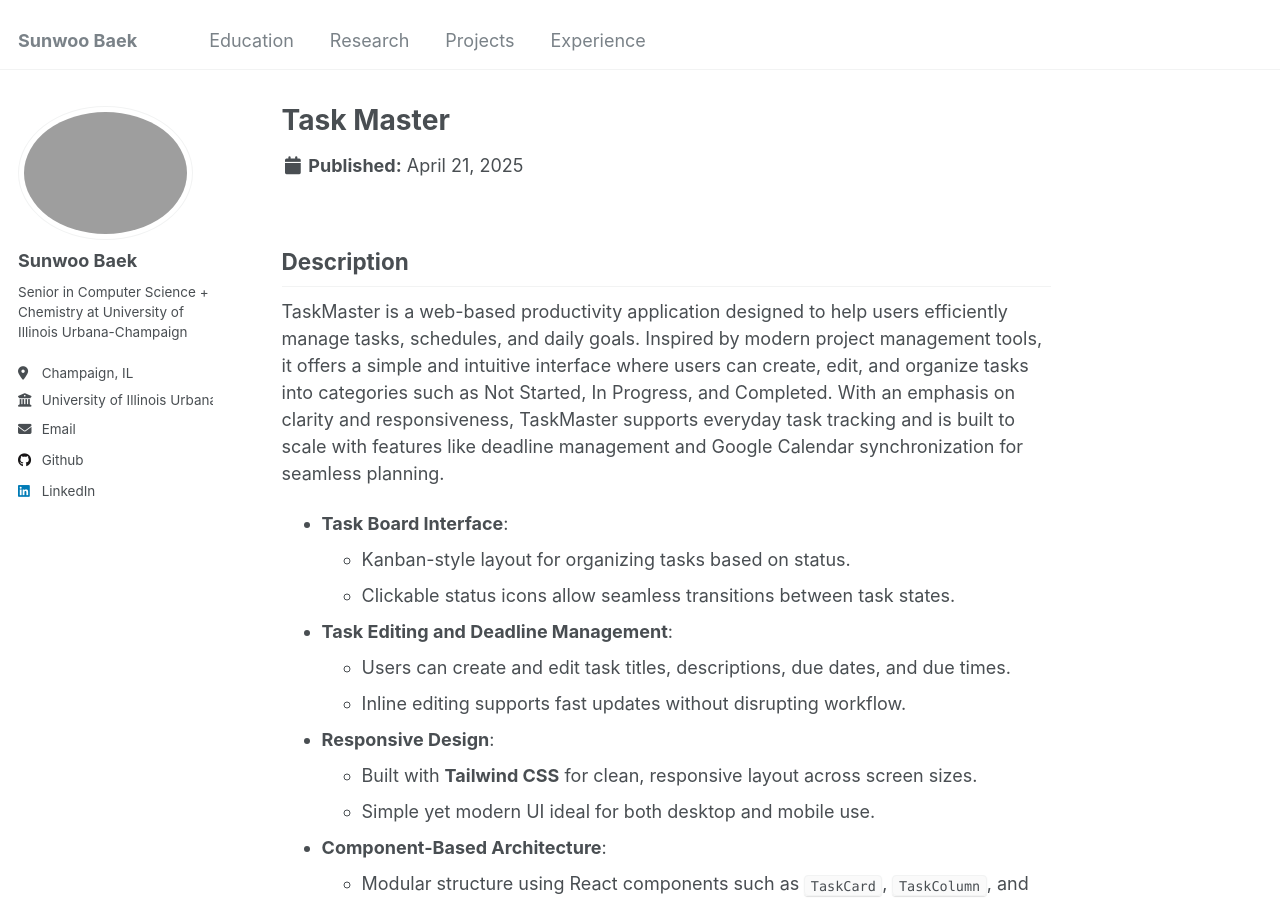
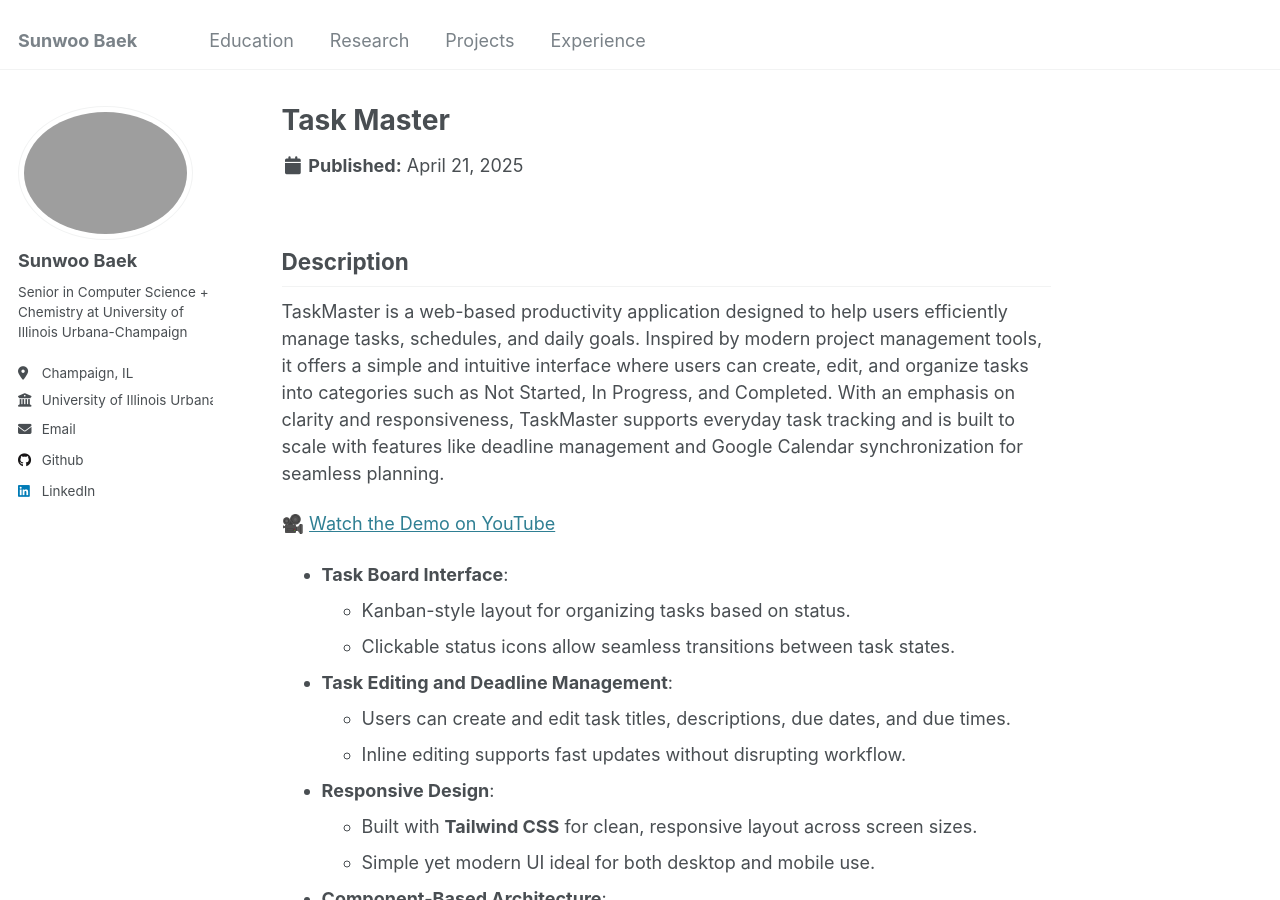
Before and after one commit to sbaek21/sbaek21.github.io, a Jekyll site: the page built from _projects/projects-7.md, in a window 1280 px wide and 900 px high. Built offline with Jekyll 4.4.1, drawn with Linux system fonts in a browser that asks for light colours.

Commit message:
Updated demo link for scheduler app

```diff
--- a/_projects/projects-7.md
+++ b/_projects/projects-7.md
@@ -8,6 +8,8 @@ permalink: /projects/projects-7/
 
 ## Description
 TaskMaster is a web-based productivity application designed to help users efficiently manage tasks, schedules, and daily goals. Inspired by modern project management tools, it offers a simple and intuitive interface where users can create, edit, and organize tasks into categories such as Not Started, In Progress, and Completed. With an emphasis on clarity and responsiveness, TaskMaster supports everyday task tracking and is built to scale with features like deadline management and Google Calendar synchronization for seamless planning.
+
+🎥 [Watch the Demo on YouTube](https://youtu.be/HZfL9kTzoGs)
 
 - **Task Board Interface**:
   - Kanban-style layout for organizing tasks based on status.
```
